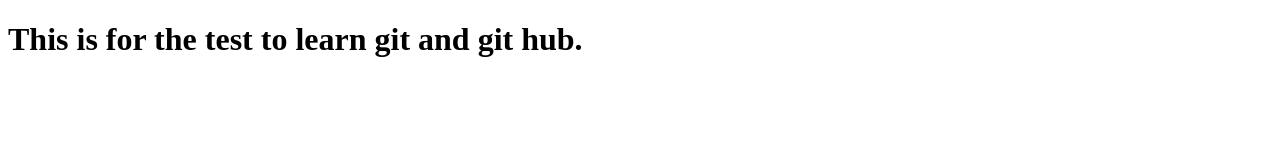
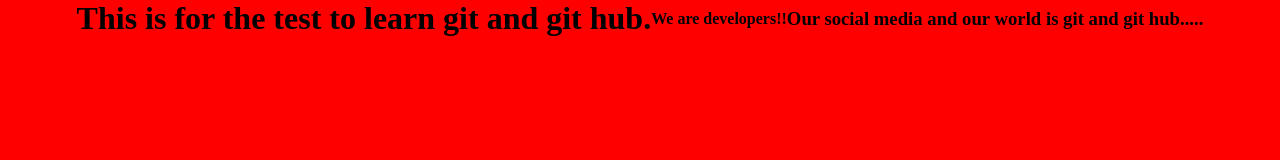
Before and after one commit to sadi-2003/test, a plain HTML site: page index.html in a window 1280 px wide. Drawn offline with Linux system fonts and the light colour scheme.

Commit message:
link style and js file to html file and write some code in html, js and style file

```diff
--- a/app.js
+++ b/app.js
@@ -0,0 +1 @@
+console.log("Hello getHub (Programmers world!!! I am coming....!!!!)");
--- a/index.html
+++ b/index.html
@@ -5,8 +5,13 @@
     <meta http-equiv="X-UA-Compatible" content="IE=edge">
     <meta name="viewport" content="width=device-width, initial-scale=1.0">
     <title>GitHub Remot Repository</title>
+    <link rel="stylesheet" href="style.css">
 </head>
 <body>
     <h1>This is for the test to learn git and git hub.</h1>
+    <h4>We are developers!!</h4>
+    <h3>Our social media and our world is git and git hub.....</h3>
+
+    <script src="app.js"></script>
 </body>
 </html>
--- a/style.css
+++ b/style.css
@@ -7,4 +7,5 @@ body {
     display: flex;
     justify-content: center;
     align-items: center;
+    background-color: red;
 }
```
